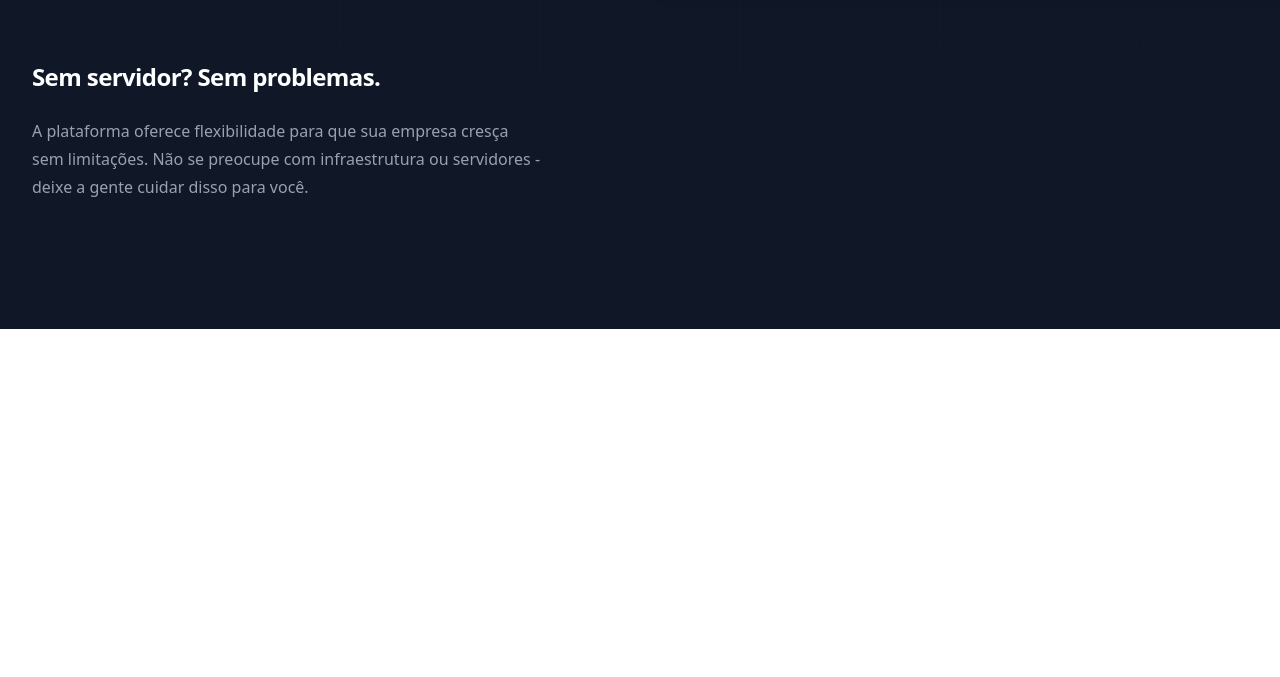
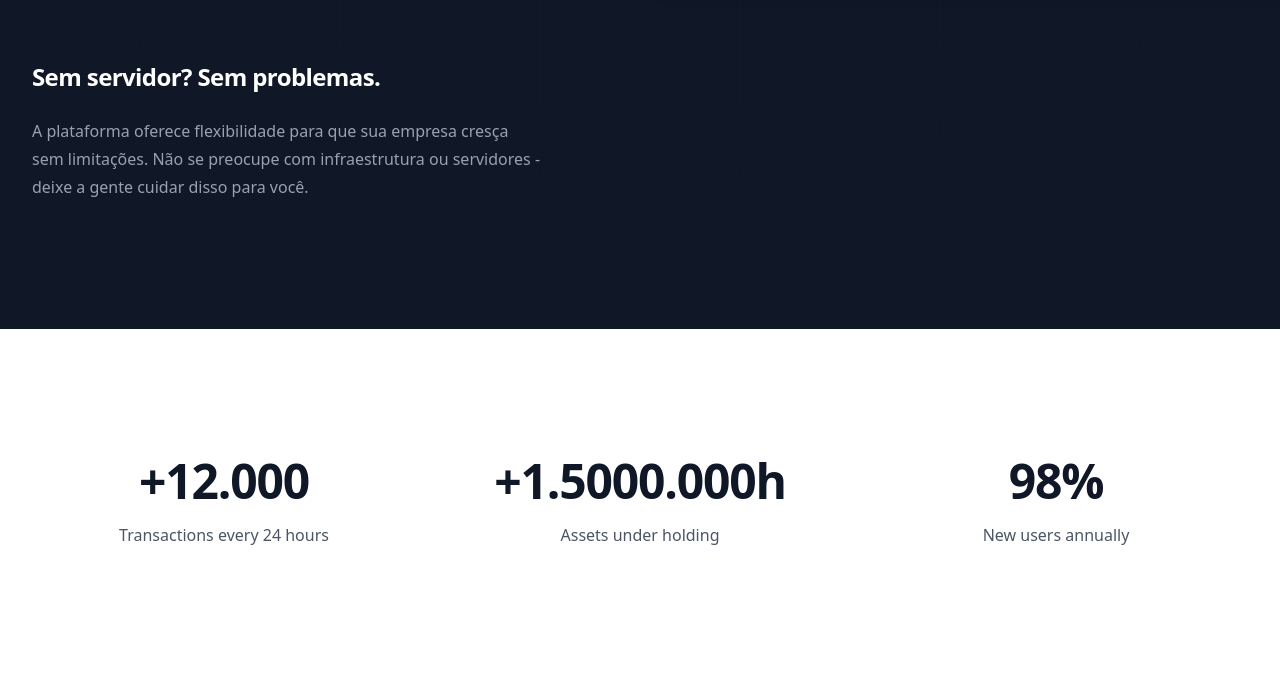
Before and after one commit to Jorge-Renato/NovaFlow, a plain HTML site: page index.html in a window 1280 px wide. Shown: the part 2423-3100 px from the top of the page. Before the commit the page ends 2752 px from the top, so only its background shows below. Drawn offline with nearby package versions, Linux system fonts and the light colour scheme.

Commit message:
feat: Create stats section in index.html

```diff
--- a/index.html
+++ b/index.html
@@ -330,7 +330,32 @@
                 </div>
             </div>
         </div>
+
+
     </section>
+
+    <section class="bg-white py-24 sm:py-32">
+        <div class="mx-auto max-w-7xl px-6 lg:px-8">
+            <dl class="grid grid-cols-1 gap-x-8 gap-y-16 text-center lg:grid-cols-3">
+                <div class="mx-auto flex max-w-xs flex-col gap-y-4">
+                    <dt class="text-base/7 text-gray-600">Transactions every 24 hours</dt>
+                    <dd class="order-first text-3xl font-semibold tracking-tight text-gray-900 sm:text-5xl"> +12.000
+                    </dd>
+                </div>
+                <div class="mx-auto flex max-w-xs flex-col gap-y-4">
+                    <dt class="text-base/7 text-gray-600">Assets under holding</dt>
+                    <dd class="order-first text-3xl font-semibold tracking-tight text-gray-900 sm:text-5xl">
+                        +1.5000.000h
+                    </dd>
+                </div>
+                <div class="mx-auto flex max-w-xs flex-col gap-y-4">
+                    <dt class="text-base/7 text-gray-600">New users annually</dt>
+                    <dd class="order-first text-3xl font-semibold tracking-tight text-gray-900 sm:text-5xl">98%</dd>
+                </div>
+            </dl>
+        </div>
+    </section>
+
 
 
 
```
